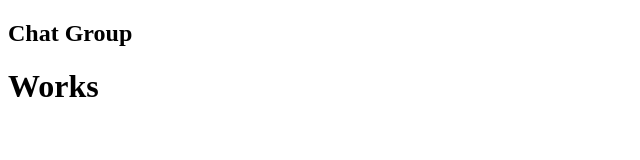
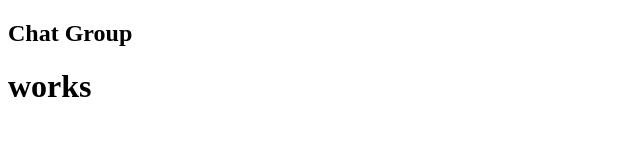
Before and after one commit to sam-621/Chat-Group, a Next.js app: page / in a window 1280 px wide. Shown: the top 160 px of the page, without its empty margins (0-640 px from the left). Built offline with nearby package versions, Linux system fonts and the light colour scheme.

Commit message:
add HomeView component

```diff
--- /dev/null
+++ b/src/modules/Home/HomeView.tsx
@@ -0,0 +1,3 @@
+export const HomeView = () => {
+  return <h1>works</h1>
+}
--- a/src/pages/index.tsx
+++ b/src/pages/index.tsx
@@ -1,5 +1,7 @@
+import { HomeView } from '@modules/Home/HomeView'
+
 const Home = () => {
-  return <h1 className="text-red-400">Works</h1>
+  return <HomeView />
 }
 
 export default Home
```
